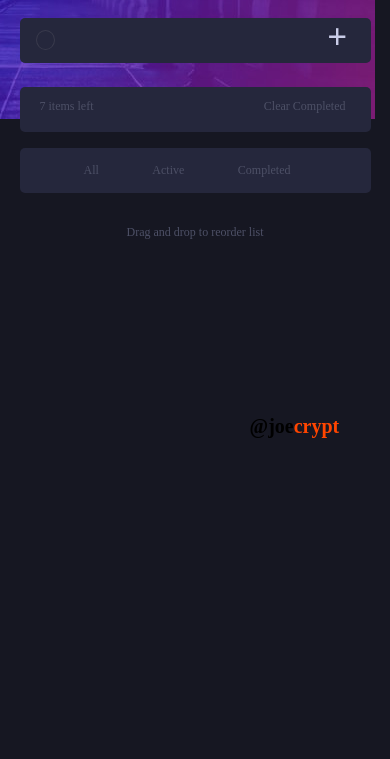
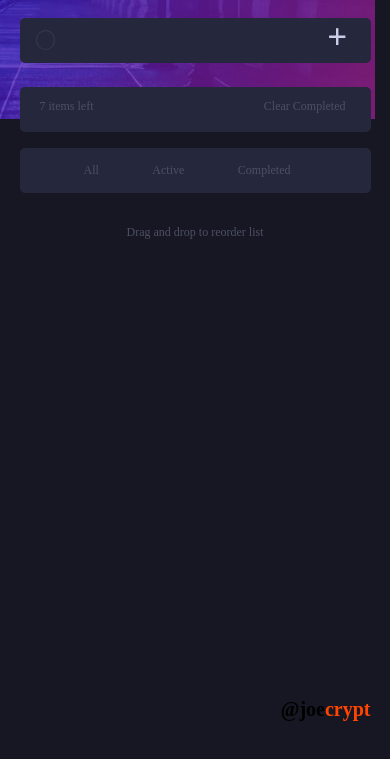
Before and after one commit to joe801/TODO, a plain HTML site: page index.html in a window 390 px wide. Shown: the part 81-840 px from the top of the page. Drawn offline with nearby package versions, Linux system fonts and the light colour scheme.

Commit message:
edited footer mobile view

```diff
--- a/main.css
+++ b/main.css
@@ -280,8 +280,8 @@ footer span{
 		margin-right: 5rem;
 	}
 	footer{
-		position: relative;
-		margin-top: 17vh;
-		margin-left: 74vw;
+		position: fixed;
+		border: 5%;
+		right: 5%;
 	}
 }
```
